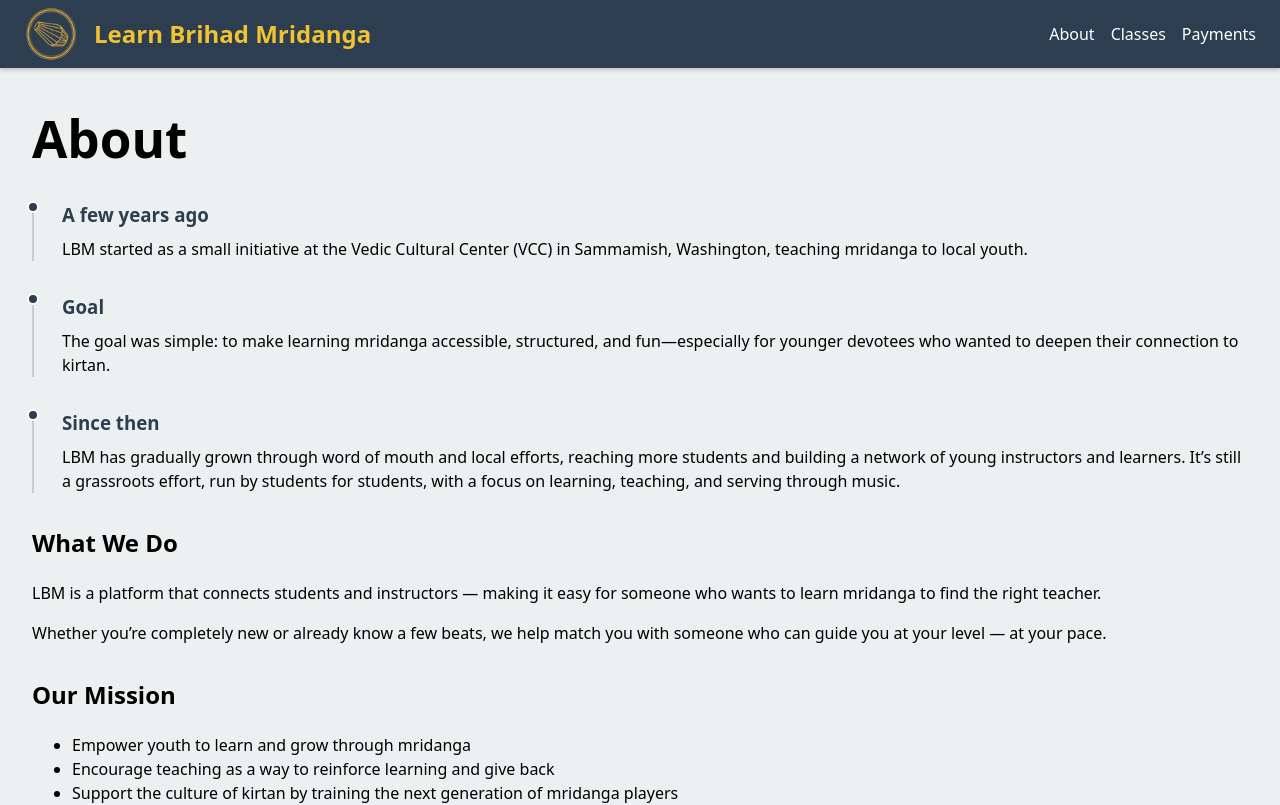
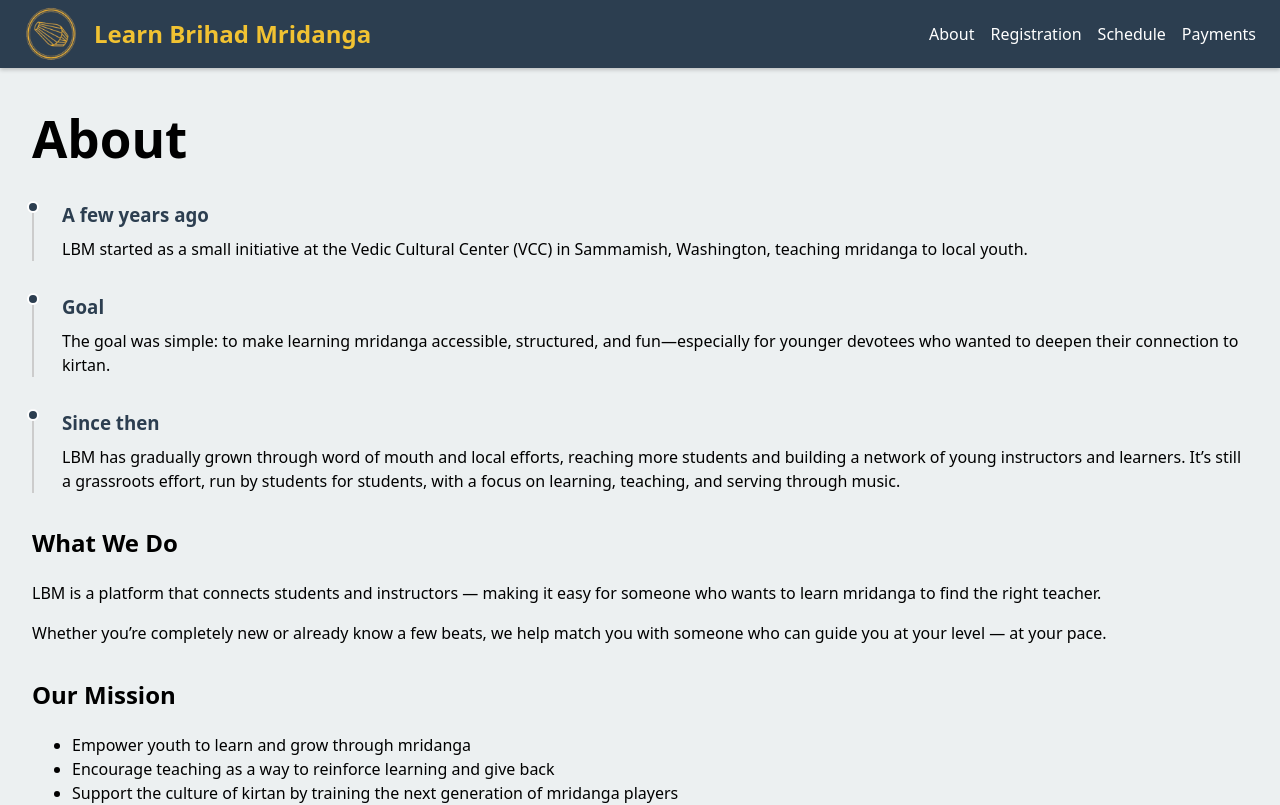
Before and after one commit to SkyFlare108/learn-brihad-mridanga, a React (Vite) app: page / in a window 1280 px wide. Shown: the top 805 px of the page. Built offline with nearby package versions, Linux system fonts and the light colour scheme.

Commit message:
New changes - added new pages

```diff
--- a/src/App.tsx
+++ b/src/App.tsx
@@ -34,11 +34,18 @@ export default function App() {
           About
         </NavLink>
         <NavLink
-          to="/classes"
+          to="/registration"
           className={({ isActive }) => (isActive ? "active" : "")}
           style={{ margin: "0 0.5rem", color: "white" }}
         >
-          Classes
+          Registration
+        </NavLink>
+        <NavLink
+          to="/schedule"
+          className={({ isActive }) => (isActive ? "active" : "")}
+          style={{ margin: "0 0.5rem", color: "white" }}
+        >
+          Schedule
         </NavLink>
         <NavLink
           to="/payments"
--- a/src/main.tsx
+++ b/src/main.tsx
@@ -3,8 +3,9 @@ import ReactDOM from "react-dom/client";
 import { createBrowserRouter, RouterProvider } from "react-router-dom";
 import App from "./App";
 import About from "./pages/About";
-import Classes from "./pages/Classes";
+import Registration from "./pages/Registration";
 import Payments from "./pages/Payments";
+import Schedule from "./pages/Schedule";
 import "./index.css";
 
 const router = createBrowserRouter([
@@ -13,7 +14,8 @@ const router = createBrowserRouter([
     element: <App />,
     children: [
       { index: true, element: <About /> },
-      { path: "classes", element: <Classes /> },
+      { path: "registration", element: <Registration /> },
+      { path: "schedule", element: <Schedule /> },
       { path: "payments", element: <Payments /> },
     ],
   },
--- /dev/null
+++ b/src/pages/Registration.tsx
@@ -0,0 +1,13 @@
+import EmbedFrame from "../components/EmbedFrame";
+
+const CALENDAR_URL = import.meta.env.VITE_CALENDAR_EMBED_URL || "";
+const FORM_URL = import.meta.env.VITE_GOOGLE_FORM_EMBED_URL || "";
+
+export default function Classes() {
+  return (
+    <main style={{ paddingTop: "0.5rem", paddingLeft: "2rem", paddingRight: "2rem", paddingBottom: "2rem" }}>
+      <h1>Class Registration</h1>
+      <EmbedFrame src={FORM_URL} title="Google Form" height={1200} />
+    </main>
+  );
+}
--- a/src/pages/Classes.tsx
+++ b/src/pages/Schedule.tsx
@@ -1,16 +1,11 @@
 import EmbedFrame from "../components/EmbedFrame";
 
 const CALENDAR_URL = import.meta.env.VITE_CALENDAR_EMBED_URL || "";
-const FORM_URL = import.meta.env.VITE_GOOGLE_FORM_EMBED_URL || "";
 
-export default function Classes() {
+export default function Schedule() {
   return (
     <main style={{ paddingTop: "0.5rem", paddingLeft: "2rem", paddingRight: "2rem", paddingBottom: "2rem" }}>
-      <h1>Class Schedules & Registration</h1>
-      <h2>Registration</h2>
-      <EmbedFrame src={FORM_URL} title="Google Form" height={1200} />
-
-      <h2>Calendar</h2>
+      <h1>Class Schedule</h1>
       <EmbedFrame src={CALENDAR_URL} title="Calendar" height={600} />
     </main>
   );
```
